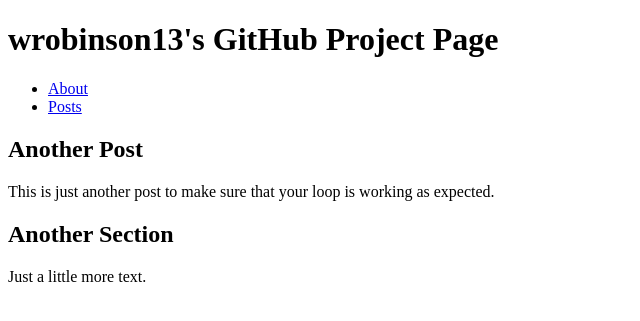
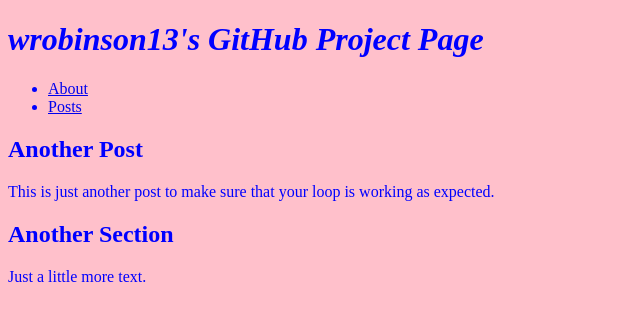
Before and after one commit to wrobinson13/wrobinson13.github.io, a Jekyll site: the page built from _posts/2018-09-06-post1.md, in a window 1280 px wide. Shown: the top 321 px of the page, without its empty margins (0-640 px from the left). Built offline with Jekyll 4.4.1, drawn with Linux system fonts in a browser that asks for light colours.

Commit message:
Update main.html

```diff
--- a/_layouts/main.html
+++ b/_layouts/main.html
@@ -2,7 +2,7 @@
 <html>
   <head>
     <title>{{page.title}}</title>
-    <link type="text/css" rel="stylesheet" href="style.css" />
+    <link type="text/css" rel="stylesheet" href="/style.css" />
   </head>
   <body>
     <h1>wrobinson13's GitHub Project Page</h1>
```
